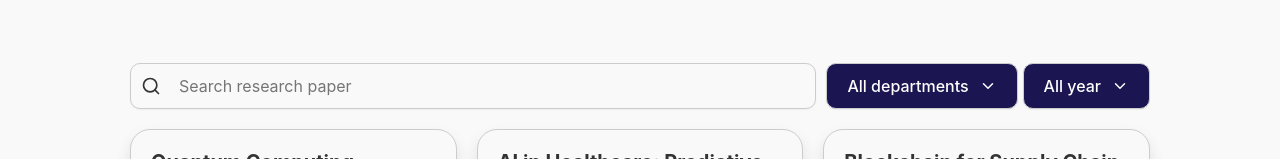
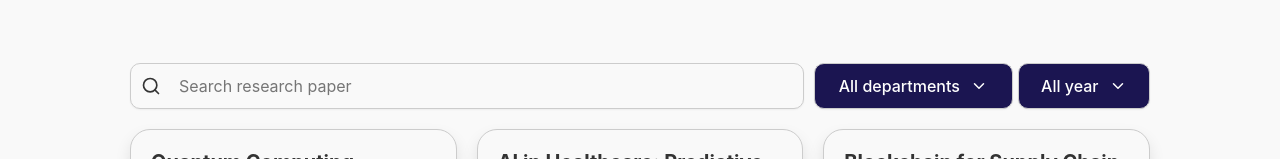
Before and after one commit to r4ppz19/research-library, a React (Vite) app: page /#/student/dashboard in a window 1280 px wide. Shown: the part 276-435 px from the top of the page. Built offline with nearby package versions, Linux system fonts and the light colour scheme.

Commit message:
fix: update message for no research results in StudentDashboard

```diff
--- a/src/components/filter/FilterResearch.module.css
+++ b/src/components/filter/FilterResearch.module.css
@@ -4,12 +4,14 @@
   align-items: flex-start;
   gap: 5px;
   position: relative;
+  flex: 2;
 }
 
 .departmentWrapper {
   display: flex;
   position: relative;
   flex-direction: column;
+  width: 100%;
   flex: 3;
 }
 
@@ -17,6 +19,7 @@
   display: flex;
   position: relative;
   flex-direction: column;
+  width: 100%;
   flex: 2;
 }
 
--- a/src/pages/dashboard/StudentDashboard.jsx
+++ b/src/pages/dashboard/StudentDashboard.jsx
@@ -84,7 +84,7 @@ function HomePage() {
             />
           ))
         ) : (
-          <p>No results found</p>
+          <p>No research paper found!</p>
         )}
       </section>
     </main>
```
